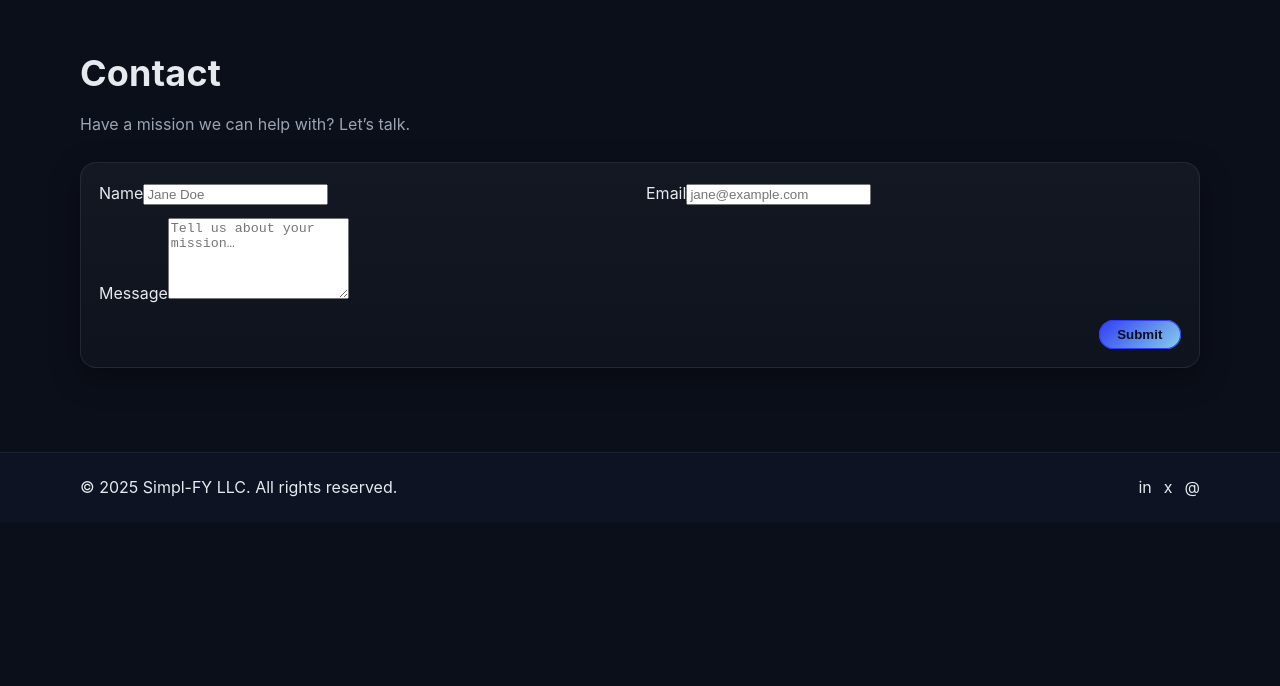
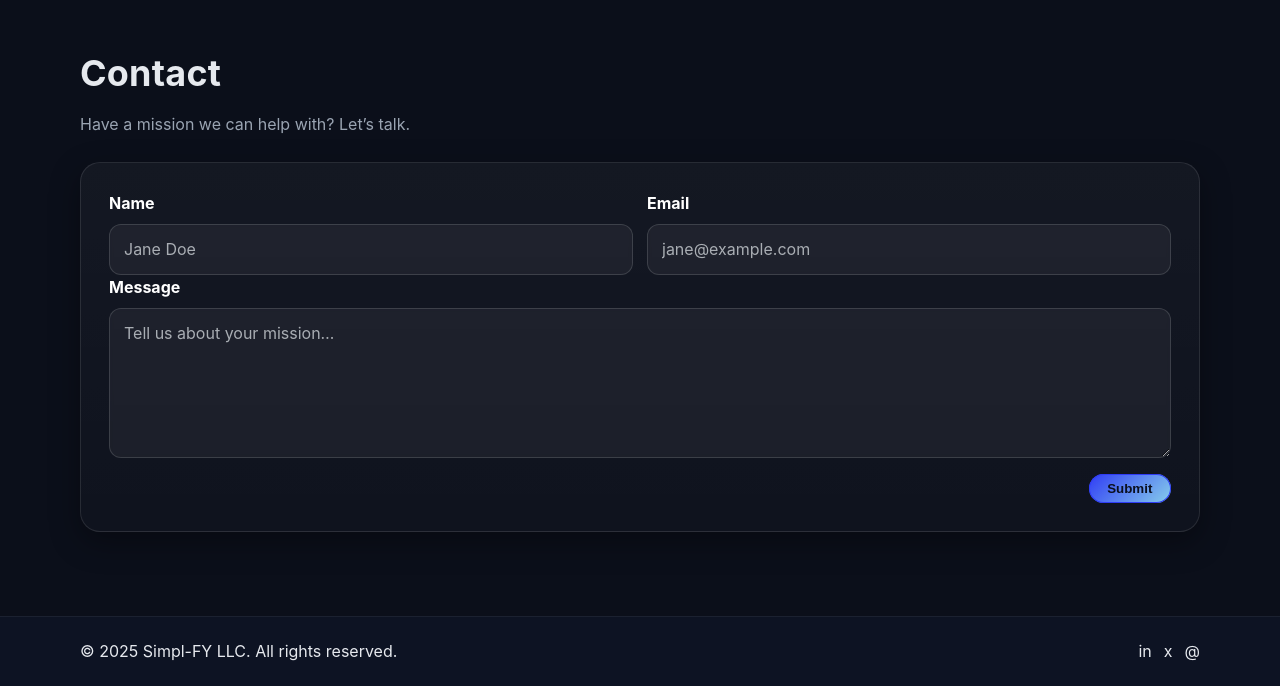
Before and after one commit to danders929/Simpl-Fy, a React (Vite) app: page /contact in a window 1280 px wide. Shown: the part 2543-3229 px from the top of the page. Before the commit the page ends 3065 px from the top, so only its background shows below. Built offline with nearby package versions, Linux system fonts and the light colour scheme.

Commit message:
Submission Form Rework

```diff
--- a/src/App.css
+++ b/src/App.css
@@ -286,3 +286,80 @@ footer {
     grid-template-columns: 1fr
   }
 }
+/* === Contact (polished card layout) === */
+.contact-card{
+  background: linear-gradient(180deg, rgba(255,255,255,.04), rgba(255,255,255,.02));
+  border: 1px solid rgba(255,255,255,.10);
+  border-radius: calc(var(--radius) + 4px);
+  box-shadow: var(--shadow-lg);
+  padding: clamp(18px, 3vw, 28px);
+}
+
+.contact-card .grid{
+  display: grid;
+  grid-template-columns: 1fr 1fr;
+  gap: 14px;
+}
+
+.field{
+  display: flex;
+  flex-direction: column;
+  gap: 8px;
+}
+
+.field label{
+  font-weight: 700;
+  color: var(--white);
+}
+
+.field input,
+.field textarea{
+  width: 100%;
+  padding: 12px 14px;
+  border-radius: 12px;
+  border: 1px solid rgba(255,255,255,.14);
+  background: rgba(255,255,255,.05);
+  color: var(--text);
+  outline: none;
+  font: inherit;
+  backdrop-filter: blur(2px);
+  transition: border-color .2s ease, box-shadow .2s ease, background-color .2s ease;
+}
+
+.field input::placeholder,
+.field textarea::placeholder{
+  color: rgba(230,233,238,.7);
+}
+
+.field input:hover,
+.field textarea:hover{
+  border-color: rgba(255,255,255,.22);
+}
+
+.field input:focus,
+.field textarea:focus{
+  border-color: var(--deep-blue-2);
+  box-shadow: 0 0 0 3px rgba(47,60,245,.25);
+  background: rgba(255,255,255,.06);
+}
+
+.field textarea{
+  min-height: 120px;
+  resize: vertical;
+}
+
+.actions{
+  display: flex;
+  justify-content: flex-end;
+  margin-top: 16px;
+}
+
+/* Error text (used by your JSX) */
+.error{
+  color: #ff6b6b; /* slightly brighter for dark bg */
+}
+
+/* Stack fields on smaller screens */
+@media (max-width: 720px){
+  .contact-card .grid{ grid-template-columns: 1fr; }
+}
--- a/src/features/main/Contact.jsx
+++ b/src/features/main/Contact.jsx
@@ -6,20 +6,34 @@ export default function Contact() {
   const [loading, setLoading] = useState(false);
   const [open, setOpen] = useState(false);
   const [error, setError] = useState("");
+
   const onChange = (e) => setForm((f) => ({ ...f, [e.target.name]: e.target.value }));
+
   const encode = (data) =>
-    Object.keys(data).map((k) => encodeURIComponent(k) + "=" + encodeURIComponent(data[k])).join("&");
+    Object.keys(data)
+      .map((k) => encodeURIComponent(k) + "=" + encodeURIComponent(data[k]))
+      .join("&");
+
   const submit = async (e) => {
     e.preventDefault();
     setLoading(true);
     setError("");
     try {
       // if a bot filled the honeypot, quietly succeed
-      if (form["bot-field"]) { setOpen(true); setLoading(false); return; }
+      if (form["bot-field"]) {
+        setOpen(true);
+        setLoading(false);
+        return;
+      }
       await fetch("/", {
         method: "POST",
         headers: { "Content-Type": "application/x-www-form-urlencoded" },
-        body: encode({ "form-name": "contact", name: form.name, email: form.email, message: form.message }),
+        body: encode({
+          "form-name": "contact",
+          name: form.name,
+          email: form.email,
+          message: form.message,
+        }),
       });
       setOpen(true); // show your on-brand modal
       setForm({ name: "", email: "", message: "", "bot-field": "" });
@@ -29,49 +43,82 @@ export default function Contact() {
       setLoading(false);
     }
   };
+
   return (
     <section id="contact" className="section">
       <div className="container">
         <h2>Contact</h2>
         <p className="kicker">Have a mission we can help with? Let’s talk.</p>
+
         <form
           name="contact"
           method="POST"
           data-netlify="true"
           netlify-honeypot="bot-field"
-          className="card"
+          className="contact-card"
           onSubmit={submit}
+          noValidate
         >
           {/* Inputs Netlify Needs */}
           <input type="hidden" name="form-name" value="contact" />
           <p style={{ display: "none" }}>
-            <label>Don’t fill this out:<input name="bot-field" value={form["bot-field"]} onChange={onChange} /></label>
+            <label>
+              Don’t fill this out:
+              <input name="bot-field" value={form["bot-field"]} onChange={onChange} />
+            </label>
           </p>
 
-          <div style={{ display: "grid", gridTemplateColumns: "1fr 1fr", gap: "12px" }}>
-            <div>
+          <div className="grid">
+            <div className="field">
               <label htmlFor="name">Name</label>
-              <input id="name" name="name" placeholder="Jane Doe" required value={form.name} onChange={onChange} />
+              <input
+                id="name"
+                name="name"
+                placeholder="Jane Doe"
+                required
+                value={form.name}
+                onChange={onChange}
+                aria-invalid={!!error && !form.name ? "true" : "false"}
+              />
             </div>
-            <div>
+
+            <div className="field">
               <label htmlFor="email">Email</label>
-              <input id="email" name="email" type="email" placeholder="jane@example.com" required
-                value={form.email} onChange={onChange} />
+              <input
+                id="email"
+                name="email"
+                type="email"
+                placeholder="jane@example.com"
+                required
+                value={form.email}
+                onChange={onChange}
+                aria-invalid={!!error && !form.email ? "true" : "false"}
+              />
             </div>
           </div>
-          <div style={{ marginTop: "12px" }}>
+
+          <div className="field">
             <label htmlFor="message">Message</label>
-            <textarea id="message" name="message" rows="5" placeholder="Tell us about your mission…"
-              value={form.message} onChange={onChange} />
+            <textarea
+              id="message"
+              name="message"
+              rows="5"
+              placeholder="Tell us about your mission…"
+              value={form.message}
+              onChange={onChange}
+            />
           </div>
+
           {error && <p className="error" style={{ marginTop: 8 }}>{error}</p>}
-          <div style={{ marginTop: "14px", display: "flex", justifyContent: "flex-end" }}>
+
+          <div className="actions">
             <button className="btn primary" type="submit" disabled={loading}>
               {loading ? "Sending…" : "Submit"}
             </button>
           </div>
         </form>
-        {/* Modal */}
+
+        {/* Modal (unchanged) */}
         {open && (
           <div role="dialog" aria-modal="true" className="modal-backdrop" onClick={() => setOpen(false)}>
             <div className="card modal" onClick={(e) => e.stopPropagation()}>
```
